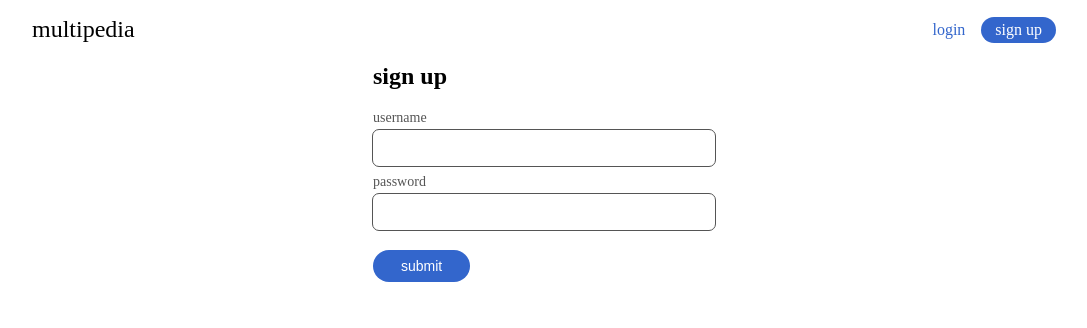
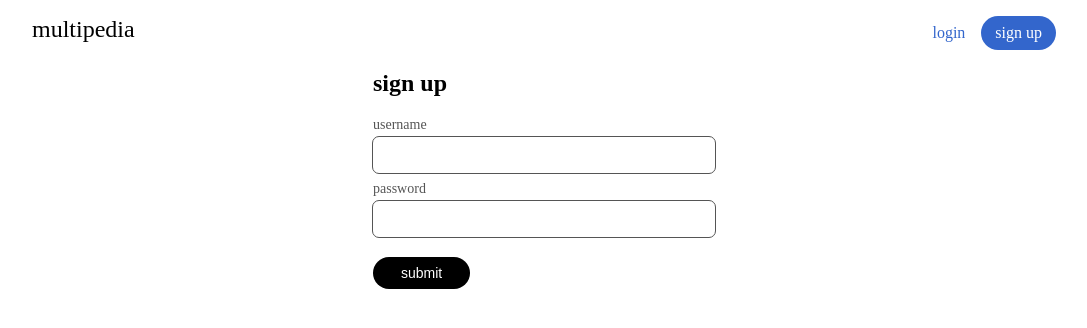
Before and after one commit to sinskiy/multipedia, a React (Vite) app: page /sign-up in a window 1280 px wide. Shown: the top 328 px of the page, without its empty margins (96-1183 px from the left). Built offline with nearby package versions, Linux system fonts and the light colour scheme.

Commit message:
feat: use black as primary

```diff
--- a/src/atomics.module.css
+++ b/src/atomics.module.css
@@ -1,7 +1,7 @@
 .link-button {
-  background-color: var(--primary);
+  background-color: var(--link);
   color: var(--background);
-  padding: 0.25rem 0.875rem;
+  padding: 0.5rem 0.875rem;
   border-radius: var(--rounding-base);
 }
 
--- a/src/index.css
+++ b/src/index.css
@@ -1,8 +1,8 @@
 :root {
-  --foreground: black;
-  --foreground--secondary: #555555;
+  --primary: black;
+  --secondary: #555555;
   --background: white;
-  --primary: #3366cc;
+  --link: #3366cc;
 
   --rounding-base: 9999px;
   --rounding-small: 6px;
@@ -18,7 +18,7 @@ body {
 }
 
 a {
-  color: var(--primary);
+  color: var(--link);
   text-decoration: none;
 }
 
@@ -34,9 +34,9 @@ button {
 
 @media (prefers-color-scheme: dark) {
   :root {
-    --foreground: white;
-    --foreground--secondary: #cbcbcb;
+    --primary: white;
+    --secondary: #cbcbcb;
     --background: black;
-    --primary: #88a3e8;
+    --link: #88a3e8;
   }
 }
--- a/src/ui/InputField.module.css
+++ b/src/ui/InputField.module.css
@@ -6,14 +6,14 @@
 .label {
   font-size: 0.875rem;
   font-weight: 500;
-  color: var(--foreground--secondary);
+  color: var(--secondary);
 }
 
 .input {
   min-width: 0;
   padding: 0.25rem 1rem;
   border: none;
-  outline: 1px solid var(--foreground--secondary);
+  outline: 1px solid var(--secondary);
   border-radius: var(--rounding-small);
   font-size: 1.5rem;
 }
```
